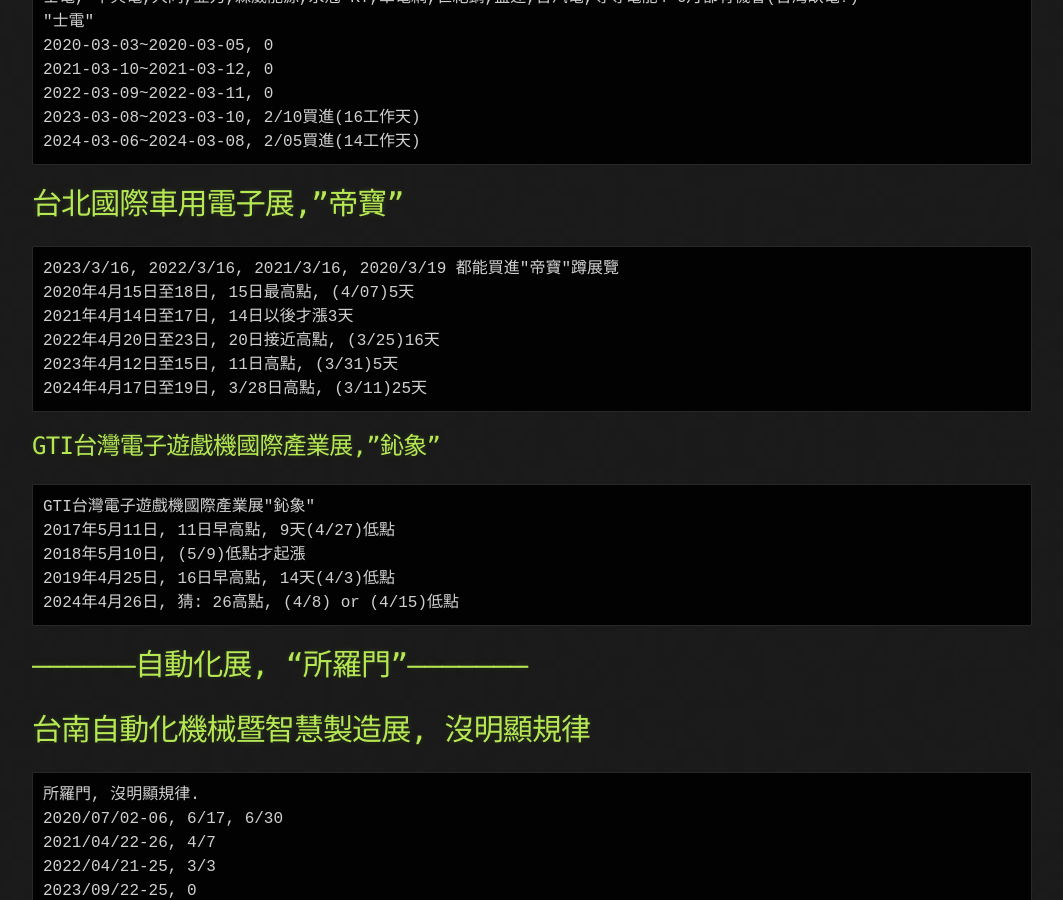
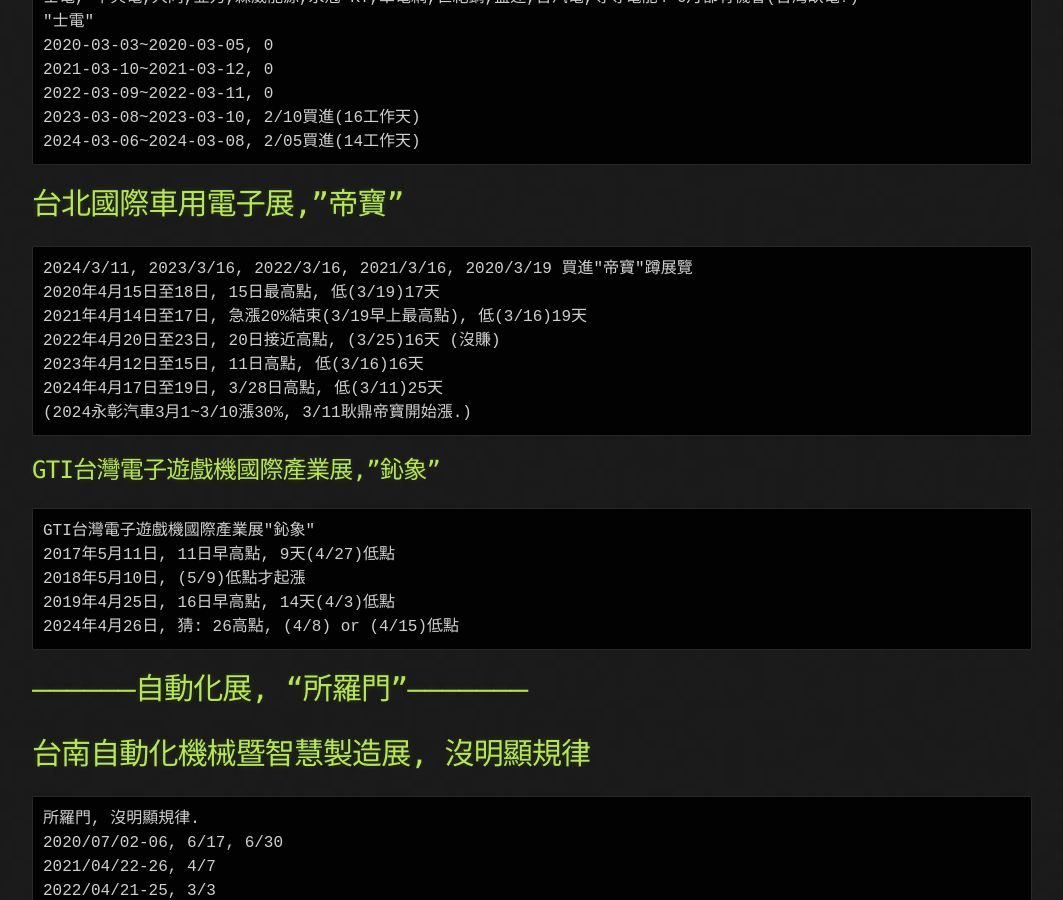
Before and after one commit to lepg5487/Stock_God, a Jekyll site: the page built from experience.md, in a window 1280 px wide and 900 px high, scrolled down 10372 px. Shown: the whole window, without its empty margins (108-1171 px from the left). Built offline with Jekyll 4.4.1, drawn with Linux system fonts in a browser that asks for light colours; our own code applies the rules of GitHub Pages for plain Markdown files.

Commit message:
Update experience.md

````diff
--- a/experience.md
+++ b/experience.md
@@ -406,12 +406,13 @@
 
 # 台北國際車用電子展,"帝寶"
 ```
-2023/3/16, 2022/3/16, 2021/3/16, 2020/3/19 都能買進"帝寶"蹲展覽
-2020年4月15日至18日, 15日最高點, (4/07)5天
-2021年4月14日至17日, 14日以後才漲3天
-2022年4月20日至23日, 20日接近高點, (3/25)16天
-2023年4月12日至15日, 11日高點, (3/31)5天
-2024年4⽉17⽇⾄19⽇, 3/28日高點, (3/11)25天
+2024/3/11, 2023/3/16, 2022/3/16, 2021/3/16, 2020/3/19 買進"帝寶"蹲展覽
+2020年4月15日至18日, 15日最高點, 低(3/19)17天
+2021年4月14日至17日, 急漲20%結束(3/19早上最高點), 低(3/16)19天
+2022年4月20日至23日, 20日接近高點, (3/25)16天 (沒賺)
+2023年4月12日至15日, 11日高點, 低(3/16)16天
+2024年4⽉17⽇⾄19⽇, 3/28日高點, 低(3/11)25天
+(2024永彰汽車3月1~3/10漲30%, 3/11耿鼎帝寶開始漲.)
 ```
 ## GTI台灣電子遊戲機國際產業展,"鈊象"
 ```
````
